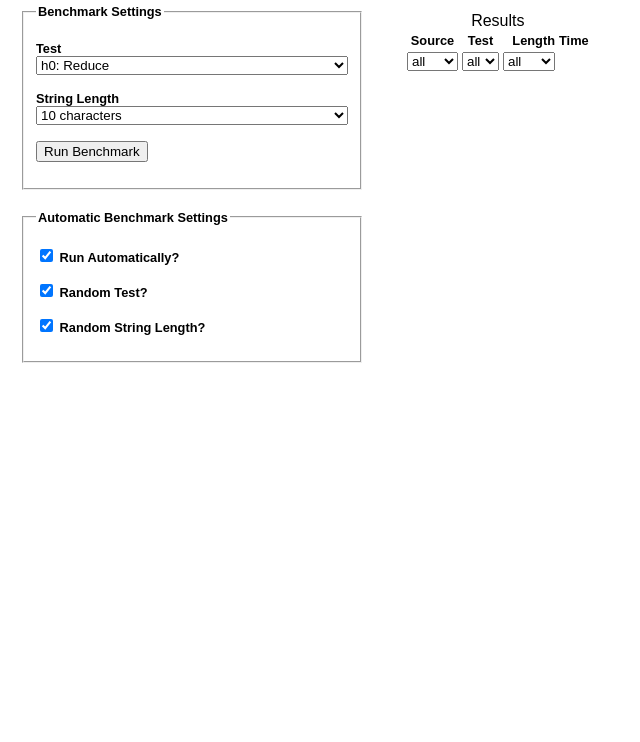
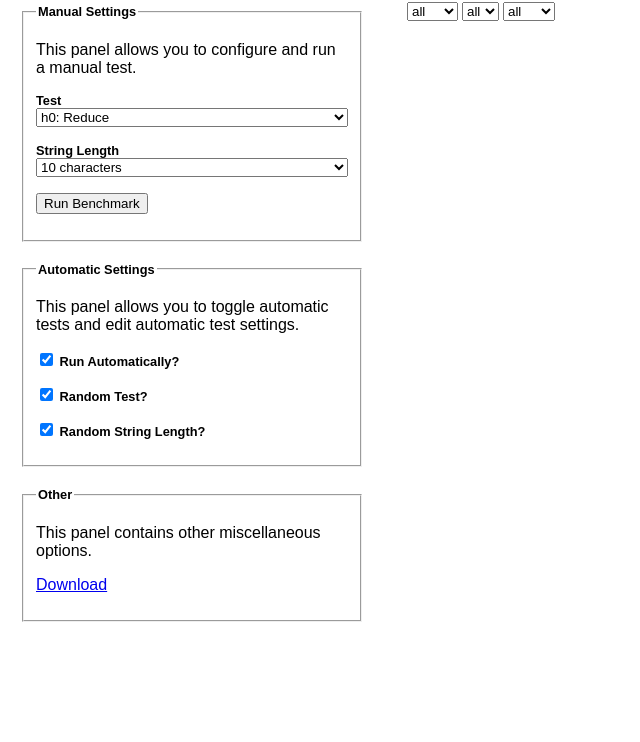
Before and after one commit to pablotron/fastest-js-html-escape, a plain HTML site: page index.html in a window 1280 px wide. Shown: the part 58-800 px from the top of the page, without its empty margins (0-640 px from the left). Drawn offline with Linux system fonts and the light colour scheme.

Commit message:
add help text, move download to "other" panel

```diff
--- a/index.html
+++ b/index.html
@@ -11,7 +11,11 @@
       <h1>HTML Escape Benchmarks</h1>
 
       <fieldset>
-        <legend>Benchmark Settings</legend>
+        <legend>Manual Settings</legend>
+
+        <p class='help-text'>
+          This panel allows you to configure and run a manual test.
+        </p>
 
         <p>
           <label
@@ -63,7 +67,12 @@
       </fieldset>
 
       <fieldset>
-        <legend>Automatic Benchmark Settings</legend>
+        <legend>Automatic Settings</legend>
+
+        <p class='help-text'>
+          This panel allows you to toggle automatic tests and edit
+          automatic test settings.
+        </p>
 
         <p>
           <label
@@ -125,9 +134,14 @@
           </label>
         </p>
       </fieldset>
-    </article><!-- left -->
 
-    <article class='right'>
+      <fieldset>
+        <legend>Other</legend>
+
+        <p class='help-text'>
+          This panel contains other miscellaneous options.
+        </p>
+
         <p>
           <a
             href='#'
@@ -137,7 +151,10 @@
             download='results.csv'
           >Download</a>
         </p>
+      </fieldset>
+    </article><!-- left -->
 
+    <article class='right'>
       <table id='bench-results'>
         <caption>Results</caption>
 
```
Lines whose indentation alone changed are shown as unchanged.
